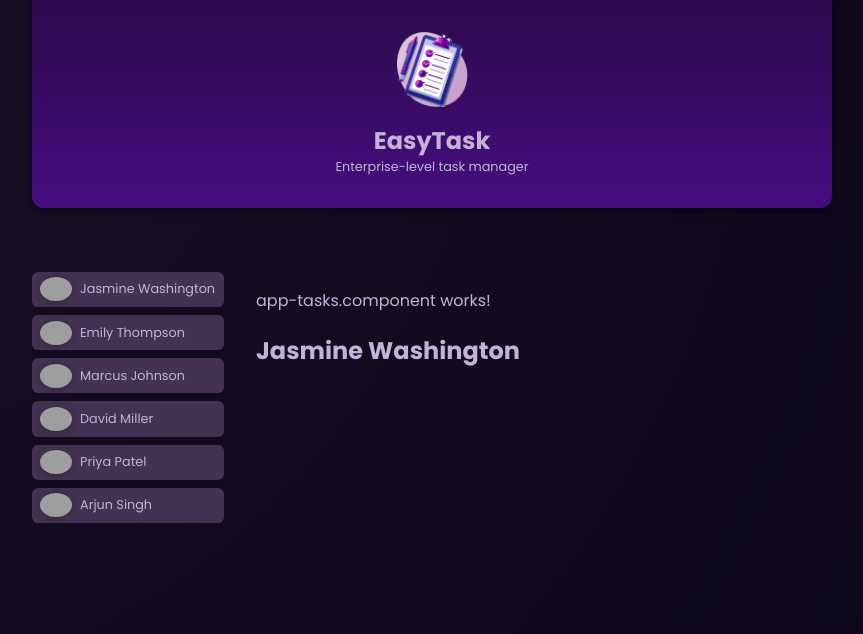
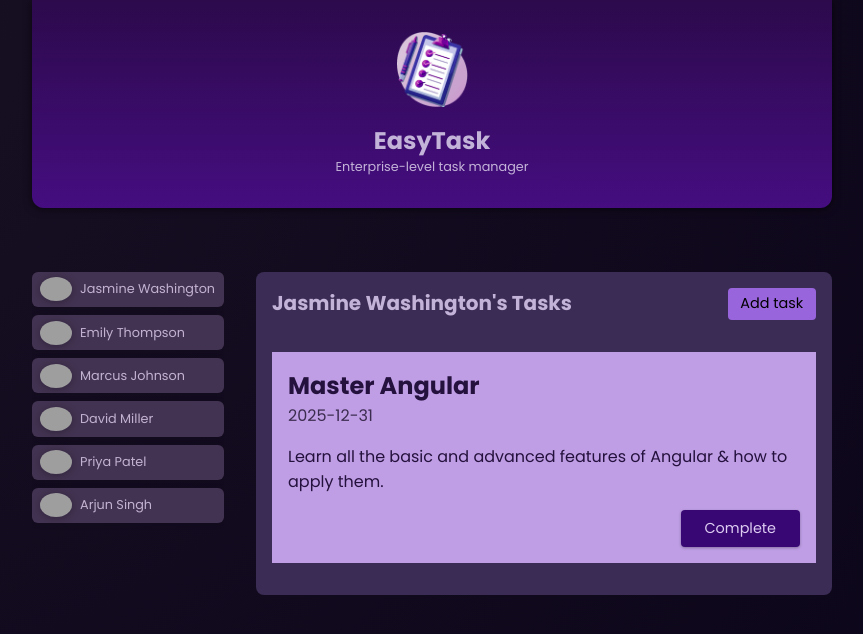
Before and after one commit to SergeyBednyuk/UdemyAngularApp, an Angular app: page / in a window 1280 px wide. Shown: the top 634 px of the page, without its empty margins (208-1071 px from the left). Built offline with nearby package versions, Linux system fonts and the light colour scheme; grey boxes are pictures that could not be loaded.

Commit message:
feat(app): add app-tasks component

```diff
--- a/src/app/app-tasks/app-tasks.component.css
+++ b/src/app/app-tasks/app-tasks.component.css
@@ -0,0 +1,63 @@
+#tasks {
+    padding: 1rem;
+    border-radius: 8px;
+    max-height: 60vh;
+    overflow: auto;
+    background-color: #3a2c54;
+}
+
+header {
+    display: flex;
+    justify-content: space-between;
+    align-items: flex-start;
+    margin-bottom: 2rem;
+    gap: 1rem;
+}
+
+h2 {
+    margin: 0;
+    font-size: 0.9rem;
+    width: 60%;
+    text-wrap: balance;
+}
+
+menu {
+    margin: 0;
+    padding: 0;
+}
+
+menu button {
+    font: inherit;
+    cursor: pointer;
+    background-color: #9965dd;
+    border-radius: 4px;
+    border: none;
+    padding: 0.35rem 0.8rem;
+    font-size: 0.9rem;
+}
+
+menu button:hover,
+menu button:active {
+    background-color: #a565dd
+}
+
+ul {
+    list-style: none;
+    margin: 1rem 0;
+    padding: 0;
+    display: flex;
+    flex-direction: column;
+    gap: 1rem;
+    max-height: 50vh;
+    overflow: auto;
+}
+
+@media (min-width: 768px) {
+    h2 {
+        font-size: 1.25rem;
+    }
+
+    menu {
+        width: auto;
+    }
+}
--- a/src/app/app-tasks/app-tasks.component.html
+++ b/src/app/app-tasks/app-tasks.component.html
@@ -1,6 +1,22 @@
-<div id="app-task">
-	<p>app-tasks.component works!</p>
-	<div>
-		<h2> {{ getSelectedUser ? getSelectedUser.name : "non" }}</h2>
-	</div>
-</div>
+@if (isAddingTask) {
+	<app-new-task (cancel)="onCancelNewTask()" (add)="onAddTask($event)"></app-new-task>
+}
+
+<section id="tasks">
+	<header>
+		@if (getSelectedUser) {
+			<h2> {{ getSelectedUser.name }}'s Tasks</h2>
+		}
+		<menu>
+			<button (click)="onAddNewTask()">Add task</button>
+		</menu>
+	</header>
+
+	<ul>
+		@for (task of selectedUserTasks; track task.id) {
+			<li>
+				<app-task [task]="task" (completed)="onCompleteTask($event)"></app-task>
+			</li>
+		}
+	</ul>
+</section>
--- a/src/app/app-tasks/app-tasks.component.ts
+++ b/src/app/app-tasks/app-tasks.component.ts
@@ -1,14 +1,47 @@
 import { Component, Input } from '@angular/core';
 import { DUMMY_USERS } from "../user/dummy-users";
+import { TaskComponent } from "./task/task.component";
+import { NewTaskData, Task } from "./task/task.model";
+import { NewTaskComponent } from "./new-task/new-task.component";
 
 @Component({
     selector: 'app-tasks',
-    imports: [],
+    imports: [
+        TaskComponent,
+        NewTaskComponent
+    ],
     templateUrl: './app-tasks.component.html',
     styleUrl: './app-tasks.component.css',
 })
 export class AppTasksComponent {
-    @Input() userId: string | undefined;
+    @Input() userId?: string;
+    isAddingTask: boolean = false;
+
+    tasks: Task[] = [
+        {
+            id: 't1',
+            userId: 'u1',
+            title: 'Master Angular',
+            summary:
+                'Learn all the basic and advanced features of Angular & how to apply them.',
+            dueDate: '2025-12-31',
+        },
+        {
+            id: 't2',
+            userId: 'u3',
+            title: 'Build first prototype',
+            summary: 'Build a first prototype of the online shop website',
+            dueDate: '2024-05-31',
+        },
+        {
+            id: 't3',
+            userId: 'u3',
+            title: 'Prepare issue template',
+            summary:
+                'Prepare and describe an issue template which will help with project management',
+            dueDate: '2024-06-15',
+        }
+    ]
 
     get getSelectedUser() {
         if (!this.userId) {
@@ -17,4 +50,34 @@ export class AppTasksComponent {
 
         return DUMMY_USERS.find((user) => user.id === this.userId);
     }
+
+    get selectedUserTasks() {
+        let q = this.tasks.filter((task) => task.userId === this.userId);
+        return q;
+    }
+
+    onCompleteTask(id: string) {
+        this.tasks = this.tasks.filter((task) => task.id !== id);
+    }
+
+    onAddNewTask() {
+        this.isAddingTask = true;
+    }
+
+    onCancelNewTask() {
+        this.isAddingTask = false;
+    }
+
+    onAddTask(taskData: NewTaskData) {
+        const newTask: Task = {
+            id: new Date().getTime().toString(),
+            title: taskData.title,
+            summary: taskData.summary,
+            dueDate: taskData.date,
+            userId: this.userId ?? 'u1'
+        }
+
+        this.tasks.unshift(newTask);
+        this.isAddingTask = false;
+    }
 }
```
